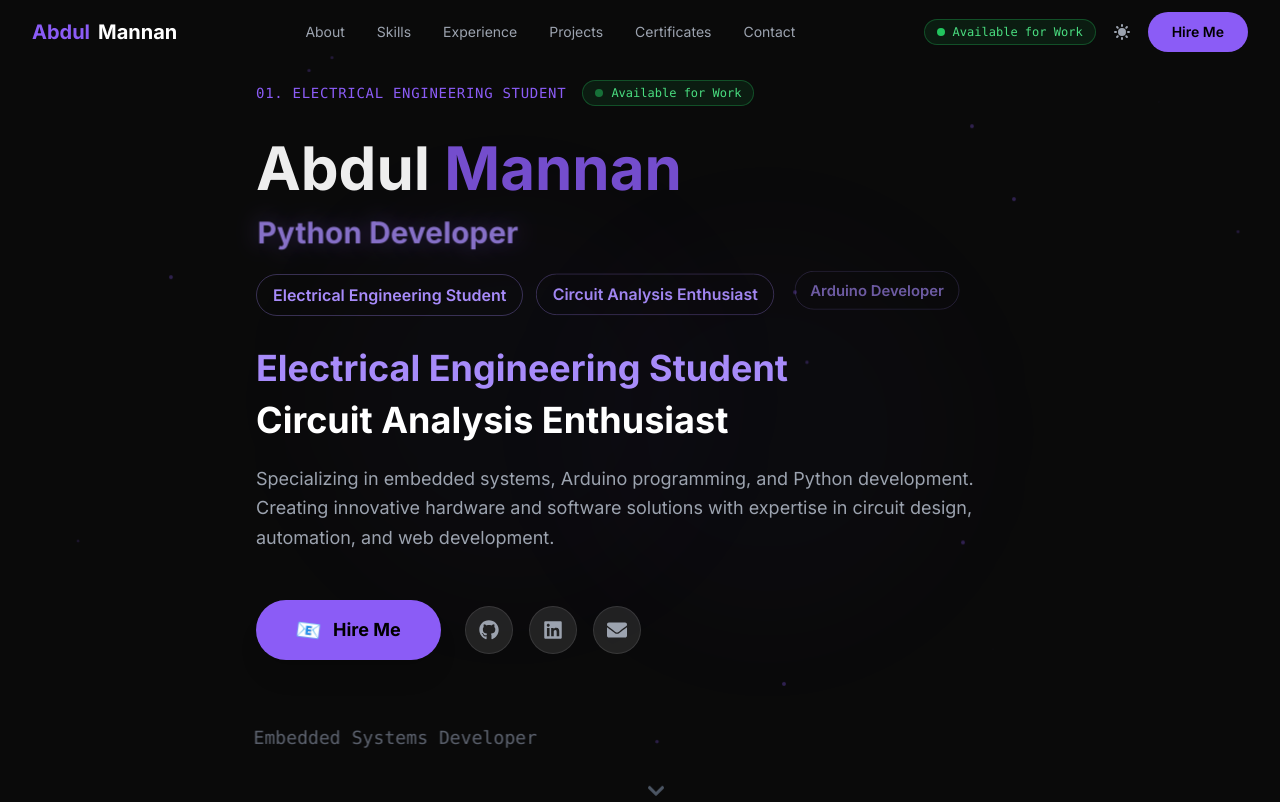
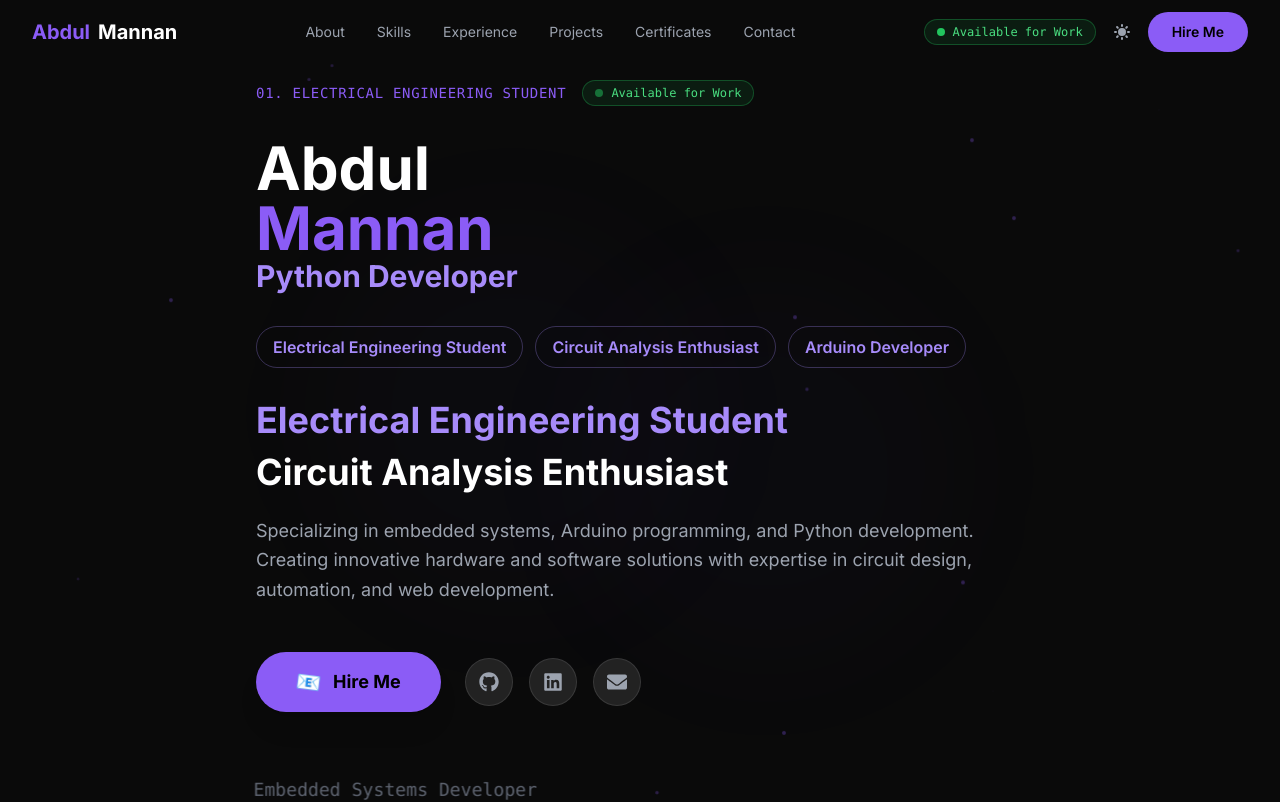
Before and after one commit to abdmananch16/Portfolio-Website, a Next.js app: page / in a window 1280 px wide. Shown: the top 802 px of the page. Built offline with nearby package versions, Linux system fonts and the light colour scheme; a web font is replaced by a local one.

Commit message:
Change animations to sequential line-by-line entrance effect

```diff
--- a/components/Hero.tsx
+++ b/components/Hero.tsx
@@ -53,130 +53,83 @@ const Hero = () => {
               transition={{ delay: 0.3 }}
               className="mb-8"
             >
-              <h1 className="text-3xl sm:text-4xl md:text-5xl lg:text-6xl font-bold text-white leading-tight">
-                <motion.span
-                  initial={{ opacity: 0, x: -50, rotateY: -90 }}
-                  animate={{ opacity: 1, x: 0, rotateY: 0 }}
+              <div className="space-y-0">
+                {/* Abdul Line */}
+                <motion.h1
+                  className="text-3xl sm:text-4xl md:text-5xl lg:text-6xl font-bold text-white leading-tight"
+                  initial={{ opacity: 0, x: -100 }}
+                  animate={{ opacity: 1, x: 0 }}
                   transition={{
                     delay: 0.5,
                     duration: 0.8,
                     type: "spring",
-                    stiffness: 100
+                    stiffness: 80
                   }}
                   whileHover={{
-                    scale: 1.1,
-                    textShadow: "0 0 30px rgba(255, 255, 255, 0.8)",
-                    rotateZ: 2
+                    scale: 1.05,
+                    textShadow: "0 0 30px rgba(255, 255, 255, 0.8)"
                   }}
-                  className="block inline-block"
                 >
-                  <motion.span
-                    animate={{
-                      letterSpacing: [0, 2, 0],
-                      opacity: [0.8, 1, 0.8]
-                    }}
-                    transition={{
-                      duration: 3,
-                      repeat: Infinity,
-                      ease: "easeInOut"
-                    }}
-                  >
-                    Abdul
-                  </motion.span>
-                </motion.span>
-                {" "}
-                <motion.span
-                  initial={{ opacity: 0, x: 50, rotateY: 90 }}
-                  animate={{ opacity: 1, x: 0, rotateY: 0 }}
+                  Abdul
+                </motion.h1>
+
+                {/* Mannan Line */}
+                <motion.h1
+                  className="text-3xl sm:text-4xl md:text-5xl lg:text-6xl font-bold text-violet-500 leading-tight"
+                  initial={{ opacity: 0, x: 100 }}
+                  animate={{ opacity: 1, x: 0 }}
                   transition={{
-                    delay: 0.7,
+                    delay: 0.9,
                     duration: 0.8,
                     type: "spring",
-                    stiffness: 100
+                    stiffness: 80
                   }}
                   whileHover={{
-                    scale: 1.1,
-                    textShadow: "0 0 30px rgba(139, 92, 246, 1)",
-                    rotateZ: -2
+                    scale: 1.05,
+                    textShadow: "0 0 30px rgba(139, 92, 246, 1)"
                   }}
-                  className="block inline-block text-violet-500"
                 >
-                  <motion.span
-                    animate={{
-                      letterSpacing: [0, 2, 0],
-                      opacity: [0.8, 1, 0.8]
-                    }}
-                    transition={{
-                      duration: 3,
-                      repeat: Infinity,
-                      ease: "easeInOut",
-                      delay: 0.5
-                    }}
-                  >
-                    Mannan
-                  </motion.span>
-                </motion.span>
-              </h1>
+                  Mannan
+                </motion.h1>
 
-              {/* Python Developer - Below Name */}
-              <motion.div
-                initial={{ opacity: 0, y: 10 }}
-                animate={{ opacity: 1, y: 0 }}
-                transition={{ delay: 0.9, duration: 0.8 }}
-                className="mt-4"
-              >
+                {/* Python Developer Line */}
                 <motion.p
-                  animate={{
-                    opacity: [0.6, 1, 0.6],
-                    scale: [0.95, 1.05, 0.95],
-                    textShadow: [
-                      "0 0 20px rgba(139, 92, 246, 0)",
-                      "0 0 25px rgba(139, 92, 246, 0.8)",
-                      "0 0 20px rgba(139, 92, 246, 0)"
-                    ],
-                    rotateZ: [-0.5, 0.5, -0.5]
-                  }}
+                  className="text-xl sm:text-2xl md:text-3xl font-bold text-violet-400 mt-4"
+                  initial={{ opacity: 0, x: -100 }}
+                  animate={{ opacity: 1, x: 0 }}
                   transition={{
-                    duration: 2.5,
-                    repeat: Infinity,
-                    ease: "easeInOut"
+                    delay: 1.3,
+                    duration: 0.8,
+                    type: "spring",
+                    stiffness: 80
                   }}
                   whileHover={{
-                    scale: 1.15,
-                    rotateZ: 0
+                    scale: 1.05,
+                    textShadow: "0 0 20px rgba(139, 92, 246, 0.8)"
                   }}
-                  className="text-xl sm:text-2xl md:text-3xl font-bold text-violet-400"
                 >
                   Python Developer
                 </motion.p>
-              </motion.div>
+              </div>
 
-              {/* Three Titles */}
+              {/* Three Titles - Appear one after another */}
               <motion.div
-                initial={{ opacity: 0 }}
-                animate={{ opacity: 1 }}
-                transition={{ delay: 1.2, duration: 1 }}
-                className="mt-6 flex flex-wrap gap-3 items-center"
+                className="mt-8 flex flex-wrap gap-3 items-center"
               >
                 {['Electrical Engineering Student', 'Circuit Analysis Enthusiast', 'Arduino Developer'].map((title, index) => (
                   <motion.span
                     key={index}
-                    initial={{ opacity: 0, scale: 0.8, y: 20 }}
-                    animate={{
-                      opacity: 1,
-                      scale: 1,
-                      y: [0, -5, 0]
-                    }}
+                    initial={{ opacity: 0, x: -50 }}
+                    animate={{ opacity: 1, x: 0 }}
                     transition={{
-                      delay: 1.4 + index * 0.2,
-                      duration: 2 + index * 0.3,
-                      repeat: Infinity,
-                      ease: "easeInOut",
-                      repeatDelay: 1
+                      delay: 1.7 + index * 0.3,
+                      duration: 0.6,
+                      type: "spring",
+                      stiffness: 80
                     }}
                     whileHover={{
-                      scale: 1.1,
-                      boxShadow: "0 0 20px rgba(139, 92, 246, 0.3)"
+                      scale: 1.08,
+                      boxShadow: "0 0 20px rgba(139, 92, 246, 0.4)"
                     }}
                     className="px-4 py-2 rounded-full border border-violet-400/30 text-xs sm:text-sm md:text-base text-violet-400 font-semibold"
                   >
```
